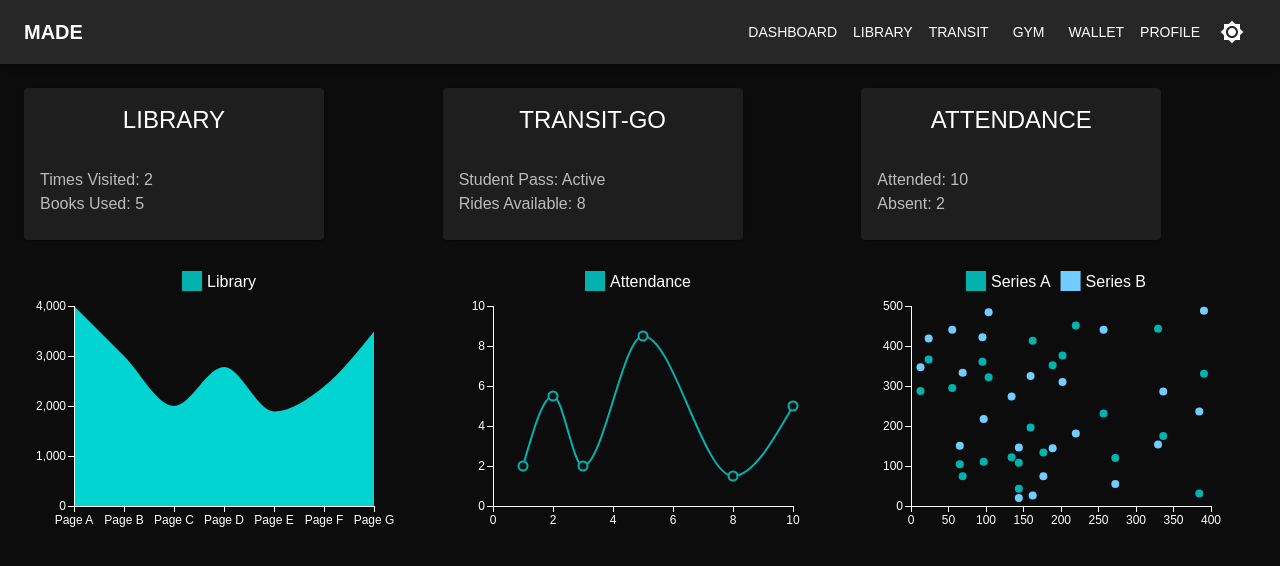
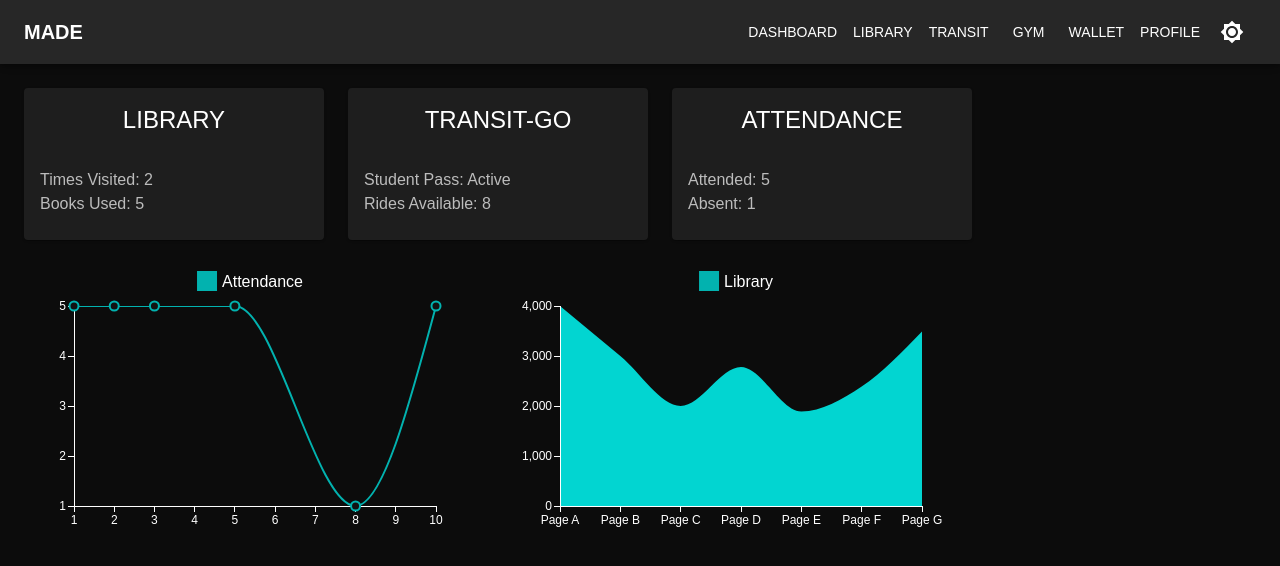
Before and after one commit to damaluku/made-app, a Next.js app: page / in a window 1280 px wide. Shown: the top 566 px of the page. Built offline with nearby package versions, Linux system fonts and the light colour scheme.

Commit message:
book names updated

```diff
--- a/components/BasicLineChart.tsx
+++ b/components/BasicLineChart.tsx
@@ -7,11 +7,10 @@ export default function BasicLineChart() {
       xAxis={[{ data: [1, 2, 3, 5, 8, 10] }]}
       series={[
         {
-          data: [2, 5.5, 2, 8.5, 1.5, 5],
+          data: [5, 5, 5, 5, 1, 5],
           label: "Attendance",
         },
       ]}
-      width={400}
       height={300}
     />
   );
--- a/components/SimpleAreaChart.tsx
+++ b/components/SimpleAreaChart.tsx
@@ -15,7 +15,6 @@ const xLabels = [
 export default function SimpleAreaChart() {
   return (
     <LineChart
-      width={400}
       height={300}
       series={[{ data: uData, label: "Library", area: true, showMark: false }]}
       xAxis={[{ scaleType: "point", data: xLabels }]}
--- a/src/pages/index.tsx
+++ b/src/pages/index.tsx
@@ -41,8 +41,8 @@ export default function Home() {
             title="Attendance"
             key1="Attended"
             key2="Absent"
-            value1={`${10}`}
-            value2={`${2}`}
+            value1={`${5}`}
+            value2={`${1}`}
           />
         </Grid>
       </Grid>
@@ -53,14 +53,11 @@ export default function Home() {
         columns={{ xs: 4, sm: 8, md: 12 }}
         paddingBottom={2}
       >
-        <Grid item xs={12} sm={4} md={4}>
-          <SimpleAreaChart />
-        </Grid>
-        <Grid item xs={12} sm={4} md={4}>
+        <Grid item xs={12} sm={6}>
           <BasicLineChart />
         </Grid>
-        <Grid item xs={12} sm={4} md={4}>
-          <BasicScatter />
+        <Grid item xs={12} sm={6}>
+          <SimpleAreaChart />
         </Grid>
       </Grid>
     </>
```
Also changed, not shown: src/pages/library/index.tsx (+6 -6 lines).
